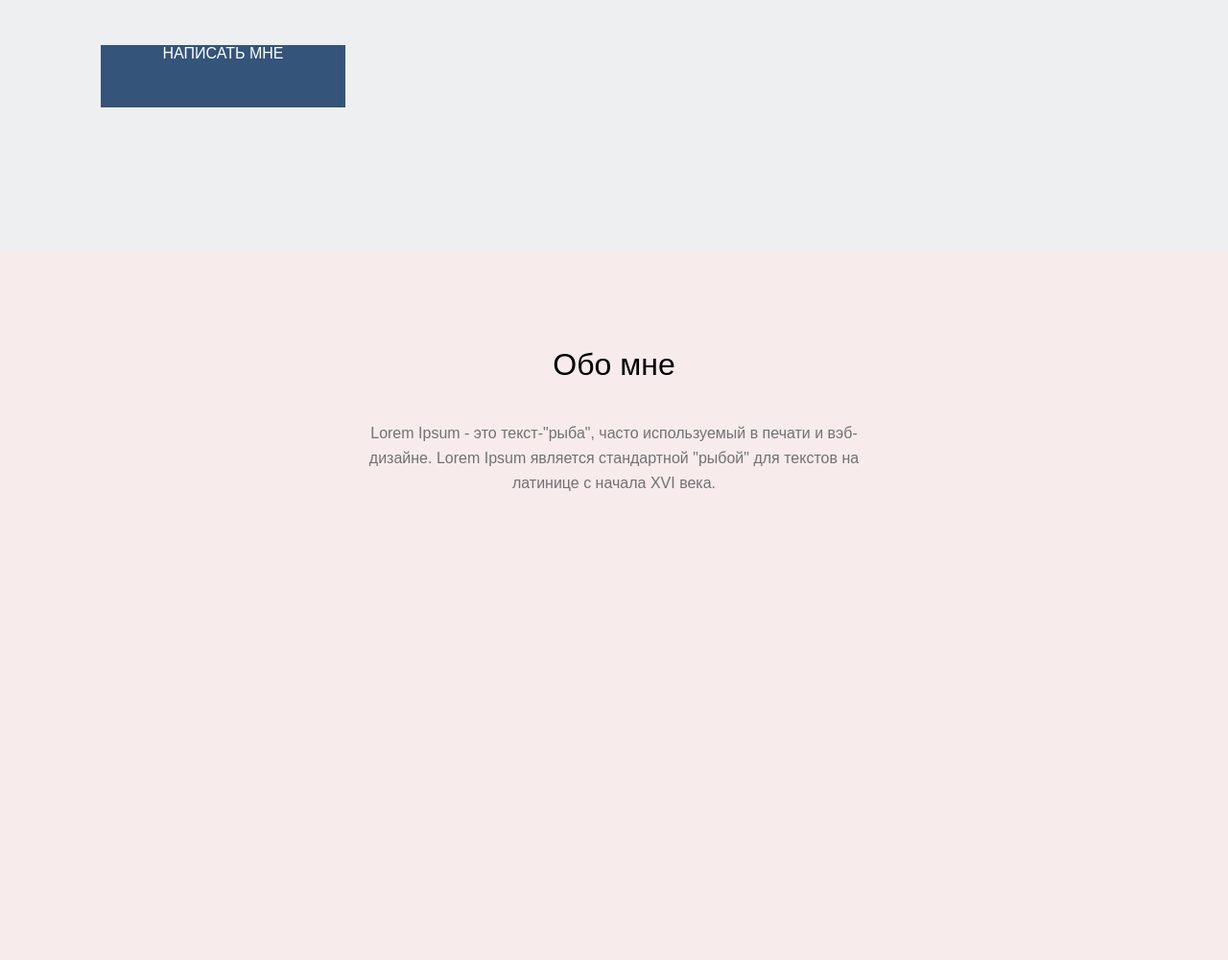
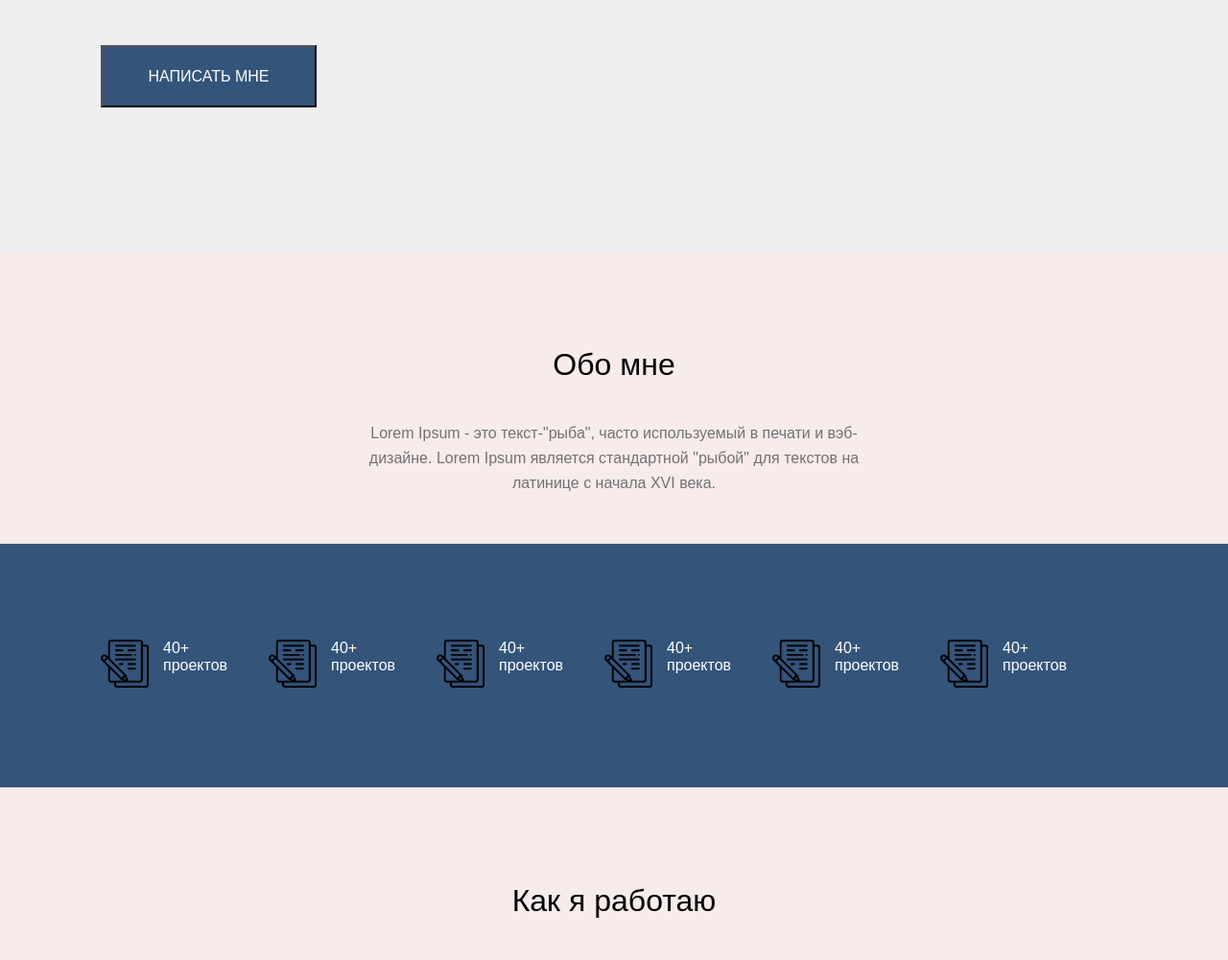
Before and after one commit to AleksandrUA1/inherited-styles.-connecting-fonts, a plain HTML site: page index.html in a window 1280 px wide. Shown: the part 434-1435 px from the top of the page at 96% size. Before the commit the page ends 1001 px from the top, so only its background shows below. Drawn offline with Linux system fonts and the light colour scheme.

Commit message:
end of work

```diff
--- a/index.html
+++ b/index.html
@@ -17,17 +17,84 @@
                 </div>
                 <div class="head name">Дизайн и верстка</div>
                 <div class="bl_content">Lorem Ipsum - это текст-"рыба", часто используемый в печати и вэб-дизайне. Lo rem Ipsum является стандартной "рыбой" для текстов на латинице с начала XVI века.</div>
-                <div class="button">написать мне</div>
+                <button class="button">написать мне</button>
             </div>
         </div>
-        <div>
+        <div class="bl space">
+            <div class="bl name">
+                Обо мне
+            </div>
+            <div class="bl_content center">
+                Lorem Ipsum - это текст-"рыба", часто используемый в печати и вэб-дизайне. Lorem Ipsum является стандартной "рыбой" для текстов на латинице с начала XVI века.
+            </div>
+        </div>
+        <div class="blue_bl">
             <div class="bl space">
-                <div class="bl name">
-                    Обо мне
+                <div class="carts">
+                    <div class="in_bl">
+                        <a href="#"><img class="size icon" src="images/document.png" alt="#"></a>
+                    </div><!--
+                 --><div class="in_bl width_80">
+                        40+ проектов
+                    </div>
+                </div><!--
+             --><div class="carts">
+                    <div class="in_bl">
+                        <a href="#"><img class="size icon" src="images/document.png" alt="#"></a>
+                    </div><!--
+                 --><div class="in_bl width_80">
+                        <span>40+ проектов</span>
+                    </div>
+                    </div><!--
+             --><div class="carts">
+                    <div class="in_bl">
+                        <a href="#"><img class="size icon" src="images/document.png" alt="#"></a>
+                    </div><!--
+                 --><div class="in_bl width_80">
+                        <span>40+ проектов</span>
+                    </div>
+                    </div><!--
+             --><div class="carts">
+                    <div class="in_bl">
+                        <a href="#"><img class="size icon" src="images/document.png" alt="#"></a>
+                    </div><!--
+                 --><div class="in_bl width_80">
+                        <span>40+ проектов</span>
+                    </div>
+                    </div><!--
+             --><div class="carts">
+                    <div class="in_bl">
+                        <a href="#"><img class="size icon" src="images/document.png" alt="#"></a>
+                    </div><!--
+                 --><div class="in_bl width_80">
+                        <span>40+ проектов</span>
+                    </div>
+                </div><!--
+             --><div class="carts">
+                    <div class="in_bl ">
+                        <a href="#"><img class="size icon" src="images/document.png" alt="#"></a>
+                    </div><!--
+                 --><div class="in_bl width_80">
+                        <span>40+ проектов</span>
+                    </div>
                 </div>
-                <div class="bl_content center">
-                    Lorem Ipsum - это текст-"рыба", часто используемый в печати и вэб-дизайне. Lorem Ipsum является стандартной "рыбой" для текстов на латинице с начала XVI века.
-                </div>
+            </div>
+        </div>
+        <div class="bl space">
+            <div class="bl name">
+                Как я работаю
+            </div>
+            <div class="bl_content center">
+                Lorem Ipsum - это текст-"рыба", часто используемый в печати и вэб-дизайне. Lorem Ipsum является стандартной "рыбой" для текстов на латинице с начала XVI века.
+            </div>
+        </div>
+        <div class="bl space">
+            <iframe width="1110" height="600" src="https://www.youtube.com/embed/tGKlj-g6dWY?controls=0" title="YouTube video player" frameborder="0" allow="accelerometer; autoplay; clipboard-write; encrypted-media; gyroscope; picture-in-picture" allowfullscreen></iframe>
+        </div>
+        <div class="blue_bl">
+            <div class="bl space">
+                <div class="color_font size_font">Иван Иванов</div>
+                <div class="color_font">(с) 2018. Все права защищены.</div>
             </div>
         </div>
     </body>
--- a/style.css
+++ b/style.css
@@ -42,7 +42,7 @@ body {
 }
 .button {
     background-color: #34547A;
-    width: 255px;
+    width: 225px;
     height: 65px;
     text-align: center;
     text-transform: uppercase;
@@ -62,3 +62,36 @@ body {
     margin-left: auto;
     margin-right: auto;
 }
+.blue_bl {
+    background-color: #34547A;
+    margin-left: auto;
+    margin-right: auto;
+}
+.carts {
+    display: inline-block;
+    vertical-align: top;
+    margin: 50px 30px 50px 0;
+    color: white;
+}
+.size.icon {
+    width: 50px;
+    margin-right: 15px;
+}
+.in_bl {
+    display: inline-block;
+    vertical-align: top;
+}
+.width_80 {
+    width: 80px;
+}
+.st_video {
+    width: 1110px;
+    height: 600px;
+}
+.color_font {
+    color: white;
+}
+.size_font {
+    font-weight: 500;
+    font-size: 21px;
+}
```
Also changed, not shown: images/document.png (added).
